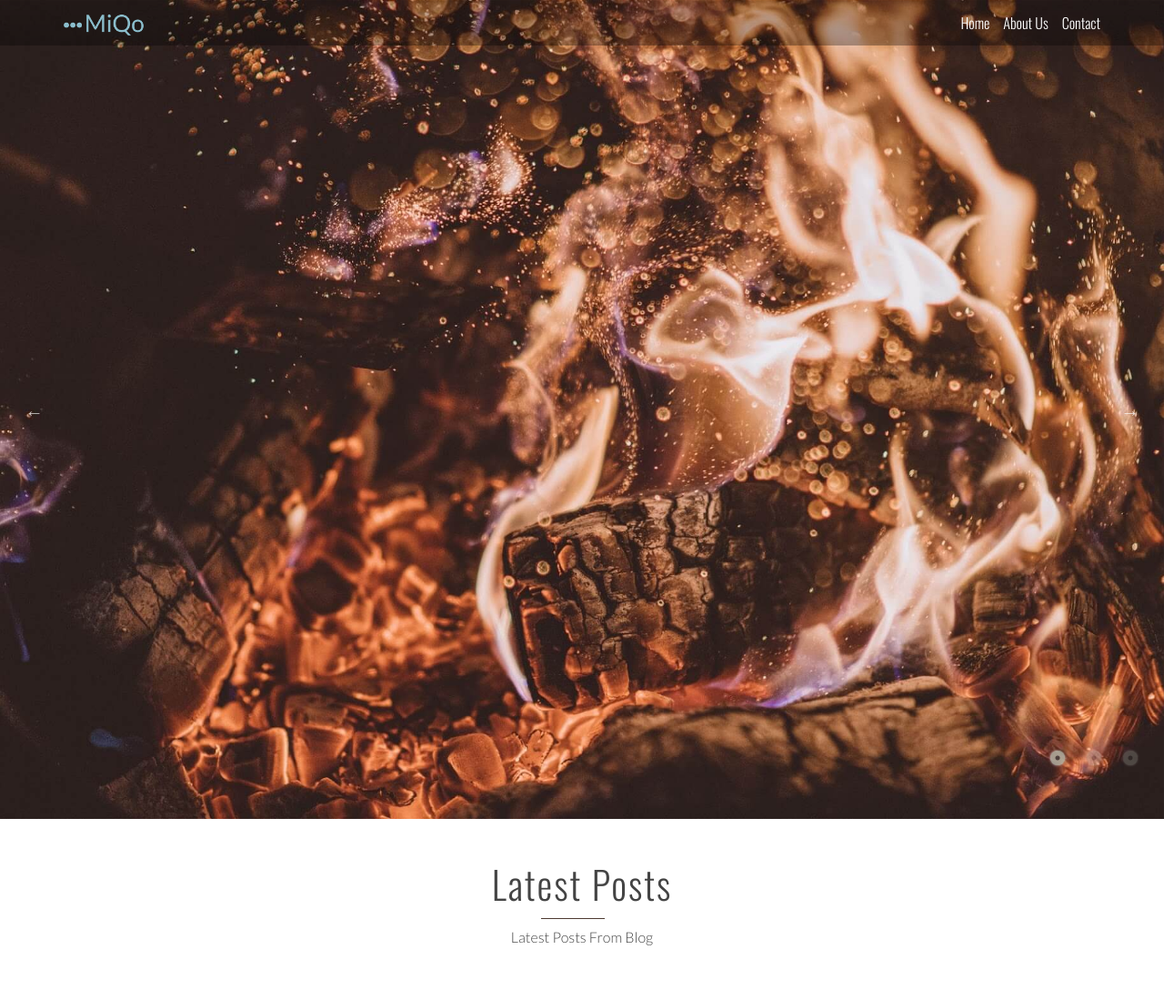
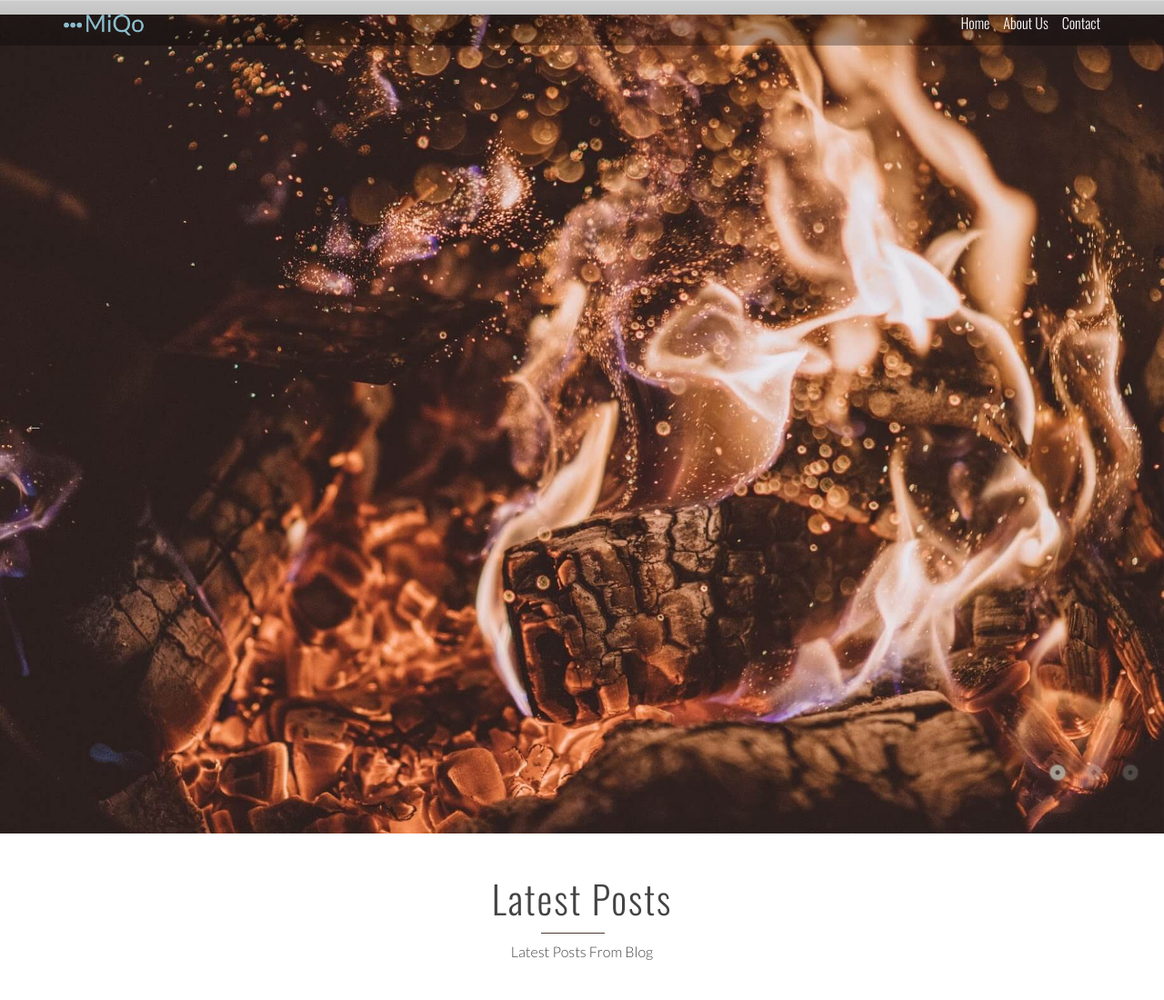
Before and after one commit to sarhov/itsjekyll-miqo, a Jekyll site: the page built from index.html, in a window 1280 px wide. Shown: the whole page at 91% size. Built offline with Jekyll 4.4.1, drawn with Linux system fonts in a browser that asks for light colours.

Commit message:
fixed some .md.md files

```diff
--- a/_layouts/default.html
+++ b/_layouts/default.html
@@ -29,6 +29,11 @@
 <div class="site-wrap">
 
 {% include topbar.liquid %}
+{% if page.url == site.baseurl %}
+
+{% else %}
+   {% include banner.liquid %}
+{% endif %}
 
 {{content}}
 
--- a/_layouts/post.html
+++ b/_layouts/post.html
@@ -1,3 +1,5 @@
 ---
 layout: default
 ---
+
+{{content}}
```
Also changed, not shown: _posts/23-02-2017-fourth-post-in-new-theme.md (renamed from _posts/28-05-2017-first-post-in-new-theme.md.md, +4 -3 lines), _posts/28-05-2017-first-post-in-new-theme.md (renamed from _posts/23-02-2017-fourth-post-in-new-theme.md.md, +3 -2 lines), _posts/18-05-2017-third-post-in-new-theme.md (renamed from _posts/18-05-2017-third-post-in-new-theme.md.md).
